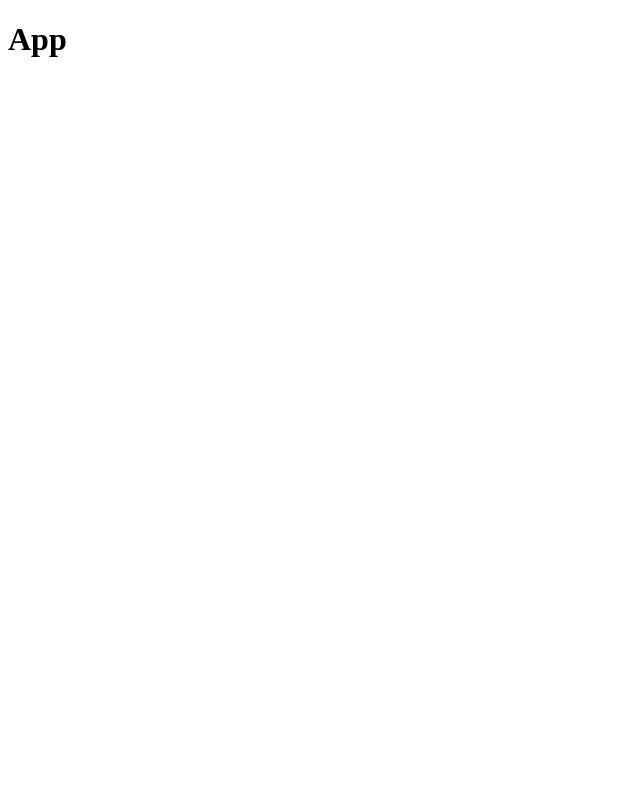
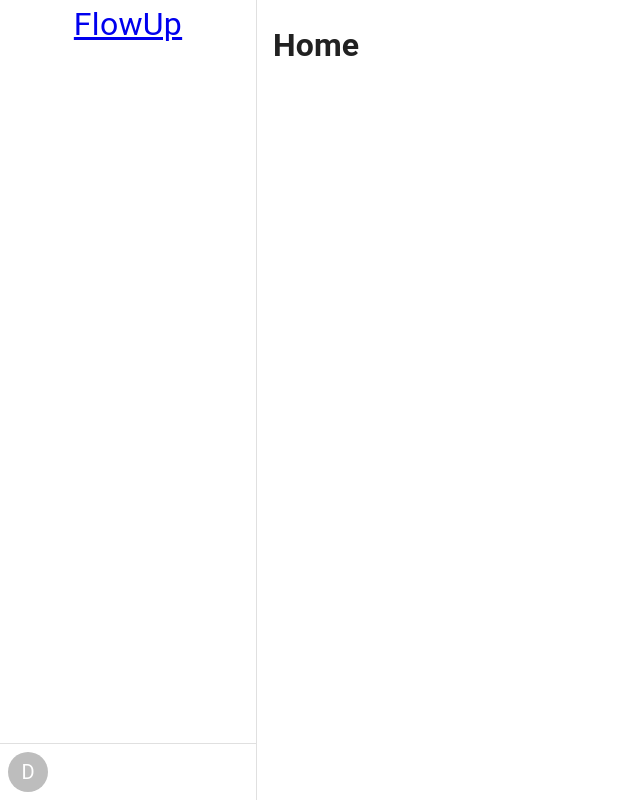
Before and after one commit to ThanhDat-Vu/flow-up, a React (Vite) app in the folder client/: page / in a window 1280 px wide. Shown: the whole page, without its empty margins (0-640 px from the left). Built offline with nearby package versions, Linux system fonts and the light colour scheme.

Commit message:
feat(client): create basic layout with CustomMenu component

```diff
--- a/client/package.json
+++ b/client/package.json
@@ -14,11 +14,13 @@
     "@mui/icons-material": "^5.10.9",
     "@mui/material": "^5.10.13",
     "react": "^18.2.0",
+    "react-helmet": "^6.1.0",
     "react-router-dom": "^6.4.3"
   },
   "devDependencies": {
     "@types/react": "^18.0.24",
     "@types/react-dom": "^18.0.8",
+    "@types/react-helmet": "^6.1.5",
     "@typescript-eslint/eslint-plugin": "^5.42.1",
     "@typescript-eslint/parser": "^5.42.1",
     "@vitejs/plugin-react": "^2.2.0",
--- a/client/src/App.tsx
+++ b/client/src/App.tsx
@@ -1,7 +1,12 @@
+import { CssBaseline } from "@mui/material";
+import { RouterProvider } from "react-router-dom";
+import router from "./router";
+
 export default function App() {
   return (
-    <div>
-      <h1>App</h1>
-    </div>
+    <>
+      <CssBaseline />
+      <RouterProvider router={router} />
+    </>
   );
 }
--- /dev/null
+++ b/client/src/components/common/CustomMenu.tsx
@@ -0,0 +1,68 @@
+import { ReactNode, useState } from "react";
+import { useLocation } from "react-router-dom";
+import { Box, Menu, Divider, MenuItem } from "@mui/material";
+import { Link } from "../common";
+
+type Props = {
+  options: {
+    label?: string;
+    path?: string;
+    separator?: boolean;
+    onClick?: () => void;
+  }[];
+  children: ReactNode;
+};
+
+export default function CustomMenu({ options, children }: Props) {
+  const [anchorEl, setAnchorEl] = useState<null | HTMLElement>(null);
+
+  const open = Boolean(anchorEl);
+
+  const handleClick = (event: React.MouseEvent<HTMLElement>) => {
+    setAnchorEl(event.currentTarget);
+  };
+
+  const handleClose = () => {
+    setAnchorEl(null);
+  };
+
+  const location = useLocation();
+
+  return (
+    <>
+      <Box
+        id="basic-button"
+        component="span"
+        aria-controls={open ? "basic-menu" : undefined}
+        aria-haspopup="true"
+        aria-expanded={open ? "true" : undefined}
+        onClick={handleClick}
+      >
+        {children}
+      </Box>
+      <Menu
+        anchorEl={anchorEl}
+        id="basic-menu"
+        open={open}
+        onClose={handleClose}
+        onClick={handleClose}
+      >
+        {options.map((opt, i) =>
+          opt.separator ? (
+            <Divider key={i} flexItem />
+          ) : opt.path ? (
+            <Link
+              key={i}
+              to={opt.path}
+              color={opt.path === location.pathname ? "secondary" : "primary"}
+            >
+              <MenuItem onClick={opt.onClick}>{opt.label}</MenuItem>
+            </Link>
+          ) : (
+            <MenuItem onClick={opt.onClick}>{opt.label}</MenuItem>
+          )
+        )}
+      </Menu>
+    </>
+  );
+}
--- /dev/null
+++ b/client/src/components/common/Link.tsx
@@ -0,0 +1,10 @@
+import { Link as MUILink } from "@mui/material";
+import { Link as BaseLink } from "react-router-dom";
+
+export default function Link({ children, ...props }: any) {
+  return (
+    <MUILink {...props} component={BaseLink}>
+      {children}
+    </MUILink>
+  );
+}
--- /dev/null
+++ b/client/src/components/common/index.ts
@@ -0,0 +1,2 @@
+export { default as CustomMenu } from "./CustomMenu";
+export { default as Link } from "./Link";
--- /dev/null
+++ b/client/src/components/layout/index.tsx
@@ -0,0 +1,82 @@
+import { ReactNode } from "react";
+import { Helmet } from "react-helmet";
+import { Grid, Typography, IconButton, Avatar, Divider } from "@mui/material";
+import { Link } from "react-router-dom";
+import { CustomMenu } from "../common";
+
+type Props = {
+  title: string;
+  description: string;
+  children: ReactNode;
+};
+
+export default function Layout({ title, description, children }: Props) {
+  const menuOptions = [
+    {
+      label: "Index Page",
+      path: "/",
+    },
+    {
+      label: "Settings",
+      path: "/settings",
+    },
+    {
+      separator: true,
+    },
+    {
+      label: "Logout",
+      path: "/logout",
+    },
+  ];
+
+  return (
+    <>
+      <Helmet>
+        <title>{title}</title>
+        <meta name="description" content={description} />
+      </Helmet>
+
+      <Grid
+        container
+        width="100vw"
+        height="100vh"
+        direction={{ xs: "column", md: "row" }}
+      >
+        <Grid
+          container
+          item
+          width={{ xs: "100%", md: "16rem" }}
+          direction={{ xs: "row", md: "column" }}
+        >
+          <Grid item flexGrow={1}>
+            <Link to="/">
+              <Typography
+                fontSize="2rem"
+                textAlign={{ xs: "left", md: "center" }}
+              >
+                FlowUp
+              </Typography>
+            </Link>
+          </Grid>
+
+          <Divider flexItem />
+
+          <Grid item>
+            <CustomMenu options={menuOptions}>
+              <IconButton>
+                <Avatar>D</Avatar>
+              </IconButton>
+            </CustomMenu>
+          </Grid>
+        </Grid>
+
+        <Divider flexItem />
+        <Divider flexItem orientation="vertical" />
+
+        <Grid item px={2}>
+          {children}
+        </Grid>
+      </Grid>
+    </>
+  );
+}
--- /dev/null
+++ b/client/src/pages/Home.tsx
@@ -0,0 +1,12 @@
+import Layout from "../components/layout";
+
+export default function Home() {
+  return (
+    <Layout
+      title="FlowUp | Home"
+      description="Flow Up is a project management app."
+    >
+      <h1>Home</h1>
+    </Layout>
+  );
+}
--- /dev/null
+++ b/client/src/router/index.tsx
@@ -0,0 +1,11 @@
+import { RouteObject, createBrowserRouter } from "react-router-dom";
+import Home from "../pages/Home";
+
+export const routes: RouteObject[] = [
+  {
+    path: "/",
+    element: <Home />,
+  },
+];
+
+export default createBrowserRouter(routes);
```
Also changed, not shown: client/src/main.tsx (+5 -5 lines), 1 other file (tests, documents, lock files or other folders).
